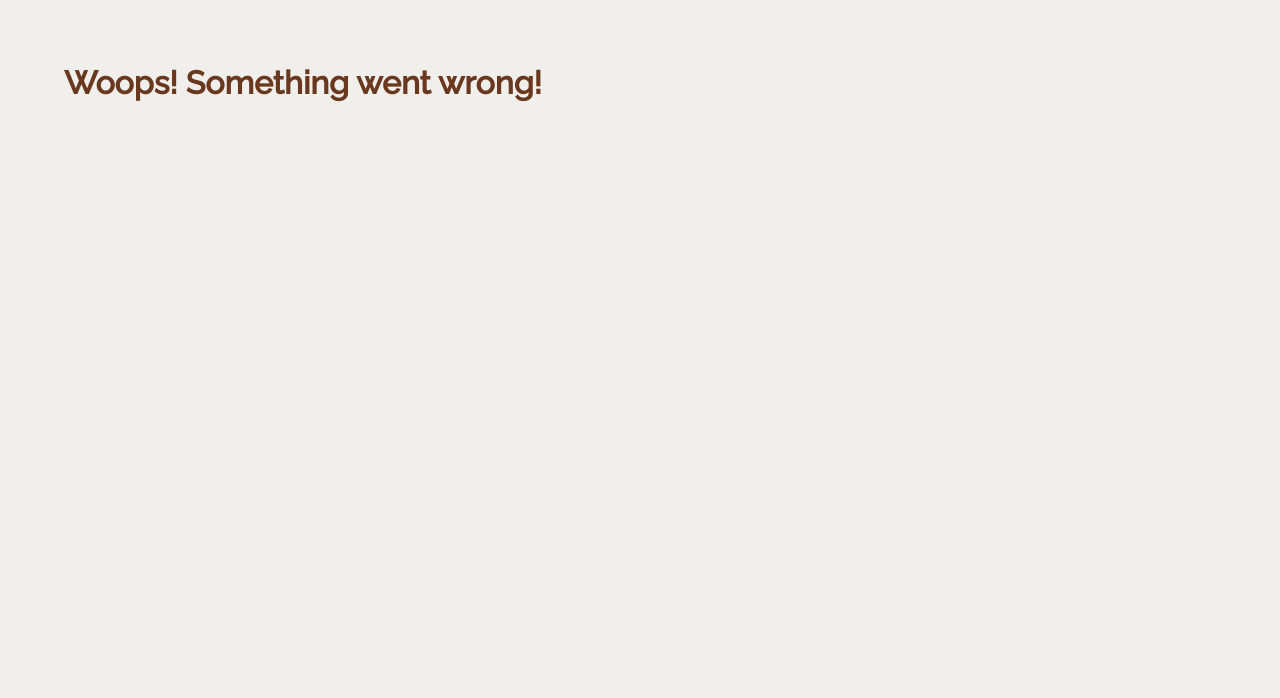
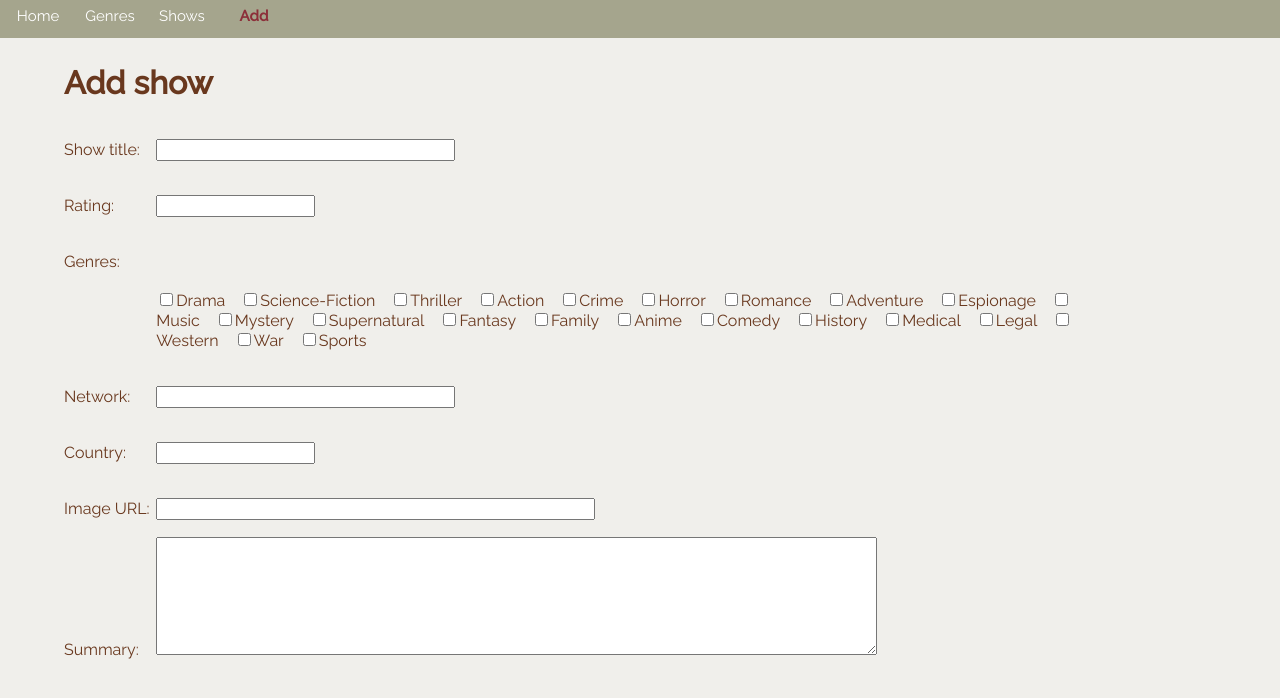
Before and after one commit to RumiYo/phase-2-project, a React (Create React App) app: page /AddNew in a window 1280 px wide. Shown: the top 698 px of the page. Built offline with nearby package versions, Linux system fonts and the light colour scheme; data requests are answered from the project's data file.

Commit message:
Added AddAShow component

```diff
--- a/src/App.css
+++ b/src/App.css
@@ -87,3 +87,19 @@ img#showDetailImage {
   font-size: 110%;
   float: right;
 }
+
+.inputLabel{
+  display: inline-block;
+  width: 8%;
+  min-width: 60px;
+  line-height: 350%;
+}
+
+#genresSelect{
+  margin-left: 8%;
+  width: 80%
+}
+
+.checkboxelabels{
+  margin-right: 15px;
+}
--- a/src/components/NavBar.js
+++ b/src/components/NavBar.js
@@ -19,6 +19,11 @@ function NavBar(){
                 className="nav-link"
             >Shows
             </NavLink>
+            <NavLink
+                to="/AddNew"
+                className="nav-link"
+            >Add
+            </NavLink>
         </nav>
     )
 }
--- /dev/null
+++ b/src/pages/AddAShow.js
@@ -0,0 +1,42 @@
+import React from "react";
+import { Outlet, useOutletContext } from "react-router-dom";
+
+function AddAShow(){
+
+    const {showsList, genres} = useOutletContext()
+
+    return (
+        <main>
+            <h1>Add show</h1>
+            <form id="inputForm">
+                <label className="inputLabel" for="name">Show title: </label>
+                <input type="text" id="name"  size="40" required/><br/>
+                <label  className="inputLabel" for="rating">Rating:   </label>
+                <input type="text" id="rating" required/><br/>
+                <label className="inputLabel" for="genres">Genres: </label>
+                <div id="genresSelect" >
+                    {genres.map(genre => (
+                        <span key={genre}>
+                            <input type="checkbox" id={genre} value={genre}  />
+                            <label for={genre} className="checkboxelabels" >{genre}</label>
+                        </span>
+                    ))}
+                </div><br/>
+                <label className="inputLabel" for="network">Network: </label>
+                <input type="text" id="network"   size="40" required /><br/>
+                <label className="inputLabel" for="country">Country: </label>
+                <input type="text" id="country" required /><br/>
+                <label className="inputLabel" for="imageUrl">Image URL: </label>
+                <input type="text" id="imageUrl"   size="60" required /><br/>
+                <label className="inputLabel" for="summary">Summary: </label>
+                <textarea id="summary" rows="7" cols="100" required /><br/>
+
+
+
+
+            </form>
+        </main>
+    )
+}
+
+export default AddAShow;
--- a/src/pages/Home.js
+++ b/src/pages/Home.js
@@ -12,12 +12,10 @@ function Home(){
                 <h2>{show.name}</h2>
                 <img src={show.image.original} className="top10ShowsImage"/>
                 <div className="top10ShowsText">
-                    <p>Rating: {show.rating.average}</p>
-                    <p>Premiered: {show.premiered}</p>
-                    <h4>Genres</h4>
-                    <ul>
-                        {show.genres.map(genre => <li key={genre}>{genre}</li>)}
-                    </ul>
+                    <p><b>Rating: </b>{show.rating.average}</p>
+                    <p><b>Premiered: </b>{show.premiered}  /  Ended: {show.ended}</p>
+                    <p><b>Genres: </b>{show.genres.join(', ')}</p>
+                    <p><b>Network: </b>{show.network.name}  /  <b>Country: </b> {show.network.country.name}</p>
                     <h4>Summary</h4>
                     <div dangerouslySetInnerHTML={{ __html: show.summary }}></div>
                 </div>
--- a/src/pages/ShowDetails.js
+++ b/src/pages/ShowDetails.js
@@ -18,12 +18,10 @@ function ShowDetails(){
         <div id="showDetail">
             <h1>{show.name}</h1>
             <img src={show.image.original} id="showDetailImage"/>
-            <p>Rating: {show.rating.average}</p>
-            <p>Premiered: {show.premiered}</p>
-            <h4>Genres</h4>
-            <ul>
-                {show.genres.map(genre => <li key={genre}>{genre}</li>)}
-            </ul>
+            <p><b>Rating: </b>{show.rating.average}</p>
+            <p><b>Premiered: </b>{show.premiered}  /  Ended: {show.ended}</p>
+            <p><b>Genres: </b>{show.genres.join(', ')}</p>
+            <p><b>Network: </b>{show.network.name}  /  <b>Country: </b> {show.network.country.name}</p>
             <h4>Summary</h4>
             <div dangerouslySetInnerHTML={{ __html: show.summary }}></div>
             <Link id="closeDetails" to={`/shows`}>Close details</Link>
--- a/src/routes.js
+++ b/src/routes.js
@@ -4,6 +4,7 @@ import Shows from "./pages/Shows";
 import Genres from "./pages/Genres";
 import ErrorPage from "./pages/ErrorPage";
 import ShowDetails from "./pages/ShowDetails";
+import AddAShow from "./pages/AddAShow";
 
 const routes =[
     {
@@ -28,6 +29,10 @@ const routes =[
             {
                 path: "/genres",
                 element: <Genres />
+            },
+            {
+                path: "/AddNew",
+                element: <AddAShow />
             }
         ]
     }
```
Also changed, not shown: db.json.
